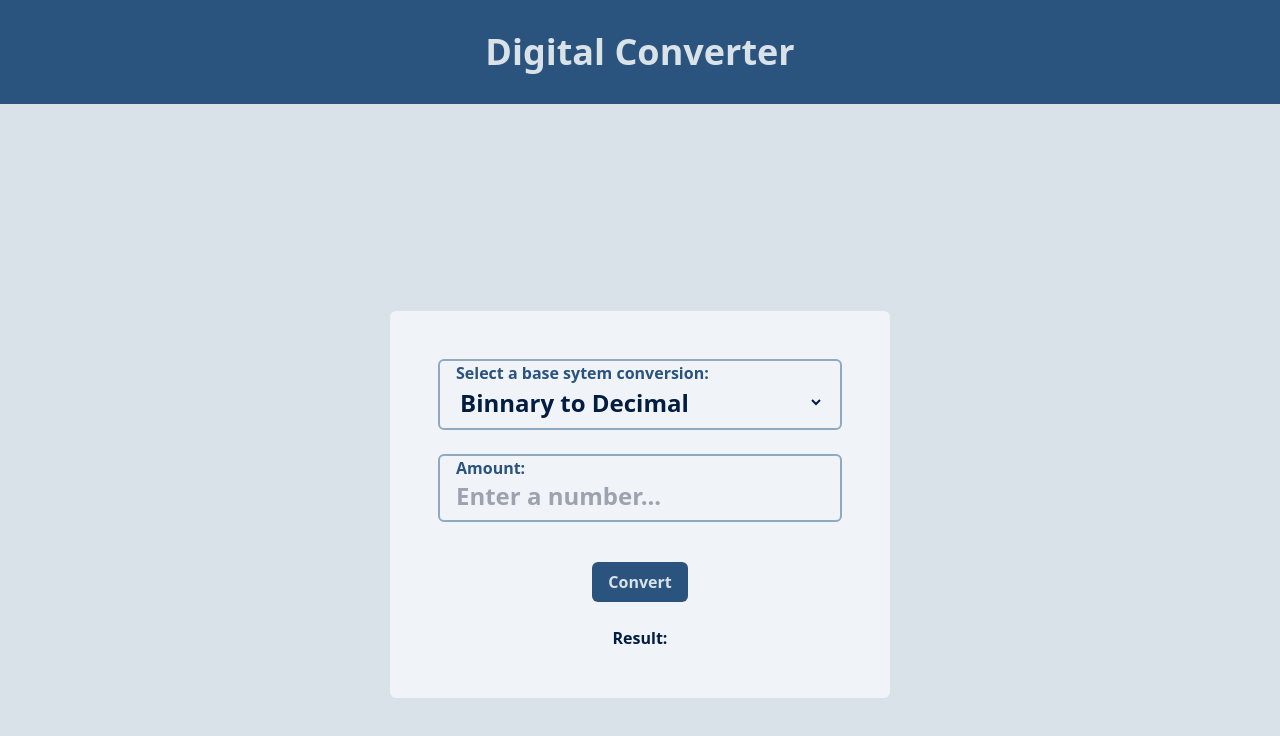
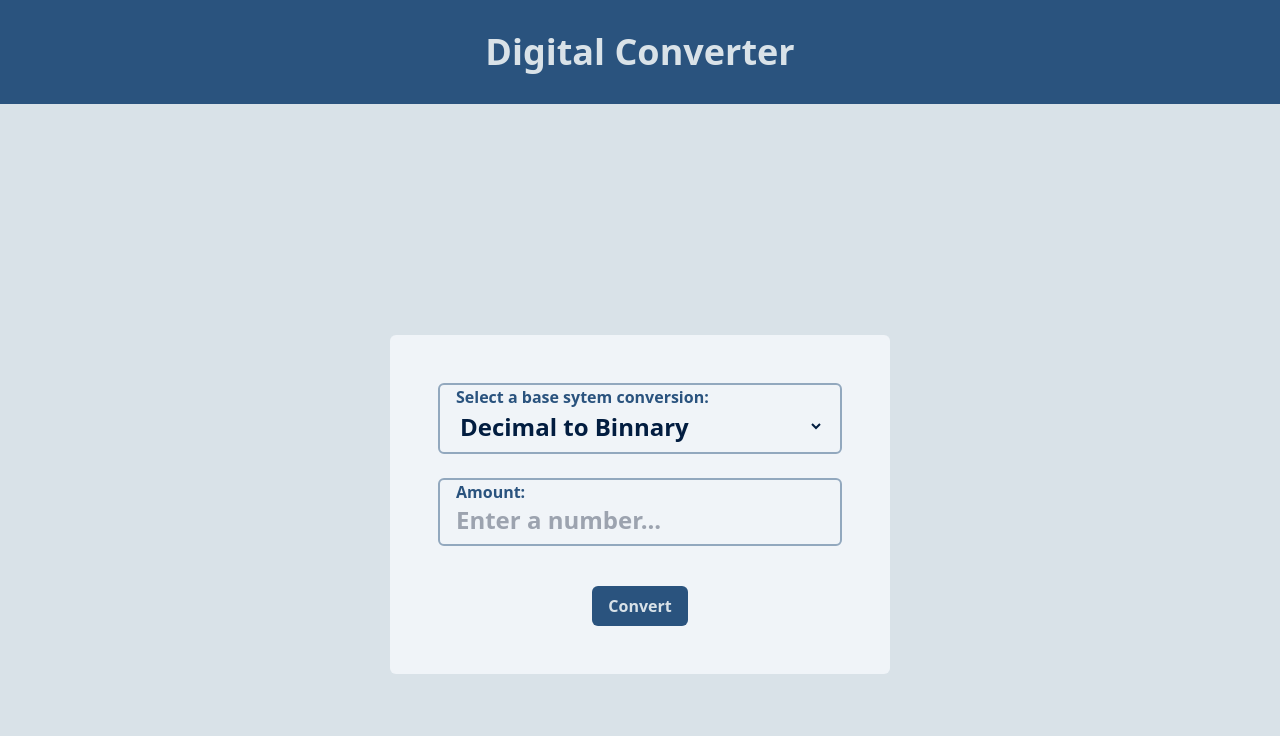
Before and after one commit to otrocadev/international-converter, a React (Vite) app: page / in a window 1280 px wide. Shown: the top 736 px of the page. Built offline with nearby package versions, Linux system fonts and the light colour scheme.

Commit message:
Minor add ons and twicks to have a first MVP able to get to prod

```diff
--- a/src/App.jsx
+++ b/src/App.jsx
@@ -1,45 +1,16 @@
-import { useState } from 'react'
-
-const decToBin = (decNumber) => {
-  const newDecNumber = parseInt(decNumber)
-  if (isNaN(newDecNumber)) {
-    alert('Please insert a correct decimal value')
-    return 'Please insert a correct decimal value'
-  }
-  let binaryNumber = ''
-  while (decNumber > 0) {
-    if (decNumber % 2 === 0) {
-      binaryNumber = '0' + binaryNumber
-    } else {
-      binaryNumber = '1' + binaryNumber
-    }
-    decNumber = Math.floor(decNumber / 2)
-  }
-  return binaryNumber
-}
-
-const binToDec = (binNumber) => {
-  let currentPower = binNumber.length - 1 // number
-  let decNumber = 0
-  while (currentPower >= 0) {
-    if (binNumber[currentPower] !== '1' && binNumber[currentPower] !== '0') {
-      alert('Please insert a correct binary value')
-      return 'Please insert a correct binary value'
-    }
-    if (binNumber[currentPower] === '1') {
-      let newDigit = Math.pow(2, currentPower)
-      console.log(typeof newDigit)
-      decNumber = newDigit + decNumber
-    }
-    currentPower--
-  }
-  return decNumber
-}
+import { useEffect, useState } from 'react'
+import { binToDec, decToBin } from './utils/conversions'
 
 function App() {
-  const [originalNumber, setOriginalNumber] = useState(null)
-  const [convertedNumber, setConvertedNumber] = useState(null)
-  const [baseSystem, setBaseSystem] = useState('binToDec')
+  const [originalNumber, setOriginalNumber] = useState('')
+  const [convertedNumber, setConvertedNumber] = useState('')
+  const [baseSystem, setBaseSystem] = useState('decToBin')
+
+  // Reset variables
+  useEffect(() => {
+    setOriginalNumber('')
+    setConvertedNumber('')
+  }, [baseSystem])
 
   const typingChange = (event) => {
     const inputValue = event.target.value
@@ -47,12 +18,13 @@ function App() {
   }
 
   // Base system selector
-  const selectChange = (event) => {
+  const selectBaseSystem = (event) => {
     const newBaseSystem = event.target.value
     setBaseSystem(newBaseSystem)
   }
 
-  const convertNumber = () => {
+  const convertNumber = (event) => {
+    event.preventDefault()
     const number = originalNumber
     if (baseSystem === 'binToDec') {
       const newNumber = binToDec(number)
@@ -70,7 +42,10 @@ function App() {
       <header className="flex items-center justify-center py-8 bg-midblue text-softgray w-full">
         <h1 className="text-4xl">Digital Converter</h1>
       </header>
-      <main className="flex items-center justify-center h-screen">
+      <form
+        onSubmit={convertNumber}
+        className="flex items-center justify-center h-screen"
+      >
         <div className="flex flex-col justify-center gap-6 p-12 bg-lightgray rounded-md">
           <section className="flex flex-col items-start w-full border-2 border-slategray rounded-md px-4 pb-2">
             <label className="text-midblue">
@@ -78,10 +53,10 @@ function App() {
             </label>
             <select
               className="text-2xl text-darkblue w-full bg-inherit cursor-pointer"
-              onChange={selectChange}
+              onChange={selectBaseSystem}
             >
-              <option value="binToDec">Binnary to Decimal</option>
               <option value="decToBin">Decimal to Binnary</option>
+              <option value="binToDec">Binary to Decimal</option>
             </select>
           </section>
           <section className="flex flex-col items-start w-full border-2 border-slategray rounded-md px-4 pb-2">
@@ -89,30 +64,24 @@ function App() {
             <input
               className="text-2xl text-darkblue w-full bg-inherit"
               onChange={typingChange}
-              onKeyDown={(e) => {
-                if (e.key === 'Enter') {
-                  convertNumber()
-                }
-              }}
               value={originalNumber}
               maxlength="20"
               placeholder="Enter a number..."
             ></input>
           </section>
           <section className="flex flex-col items-center w-full">
-            <button
-              onClick={convertNumber}
-              className="mt-4 px-4 py-2 bg-midblue text-softgray rounded-md"
-            >
+            <button className="mt-4 px-4 py-2 bg-midblue text-softgray rounded-md">
               Convert
             </button>
           </section>
-          <section className="flex flex-col items-center w-full">
-            <label>Result:</label>
-            <p className="text-4xl">{convertedNumber}</p>
-          </section>
+          {convertedNumber ? (
+            <section className="flex flex-col items-start w-full">
+              <label>Result:</label>
+              <p className="text-4xl">{convertedNumber}</p>
+            </section>
+          ) : null}
         </div>
-      </main>
+      </form>
     </>
   )
 }
--- a/src/index.css
+++ b/src/index.css
@@ -8,7 +8,7 @@
   font-weight: 600;
 
   color: #021d40;
-  background-color: #d9e2e8;
+  background-color: #f0f4f8;
 
   text-rendering: optimizeLegibility;
 }
@@ -16,4 +16,6 @@
 body {
   margin: auto;
   max-width: 1280px;
+  background-color: #d9e2e8;
+  box-shadow: 0 1rem 3rem -1rem rgba(64, 64, 64, 1);
 }
--- /dev/null
+++ b/src/utils/conversions.js
@@ -0,0 +1,34 @@
+export function decToBin(decNumber) {
+  const newDecNumber = parseInt(decNumber)
+  if (isNaN(newDecNumber)) {
+    alert('Please insert a correct decimal value')
+    return null
+  }
+  let binaryNumber = ''
+  while (decNumber > 0) {
+    if (decNumber % 2 === 0) {
+      binaryNumber = '0' + binaryNumber
+    } else {
+      binaryNumber = '1' + binaryNumber
+    }
+    decNumber = Math.floor(decNumber / 2)
+  }
+  return binaryNumber
+}
+
+export function binToDec(binNumber) {
+  let currentPower = binNumber.length - 1 // number
+  let decNumber = 0
+  while (currentPower >= 0) {
+    if (binNumber[currentPower] !== '1' && binNumber[currentPower] !== '0') {
+      alert('Please insert a correct binary value')
+      return null
+    }
+    if (binNumber[currentPower] === '1') {
+      let newDigit = Math.pow(2, currentPower)
+      decNumber = newDigit + decNumber
+    }
+    currentPower--
+  }
+  return decNumber
+}
```
